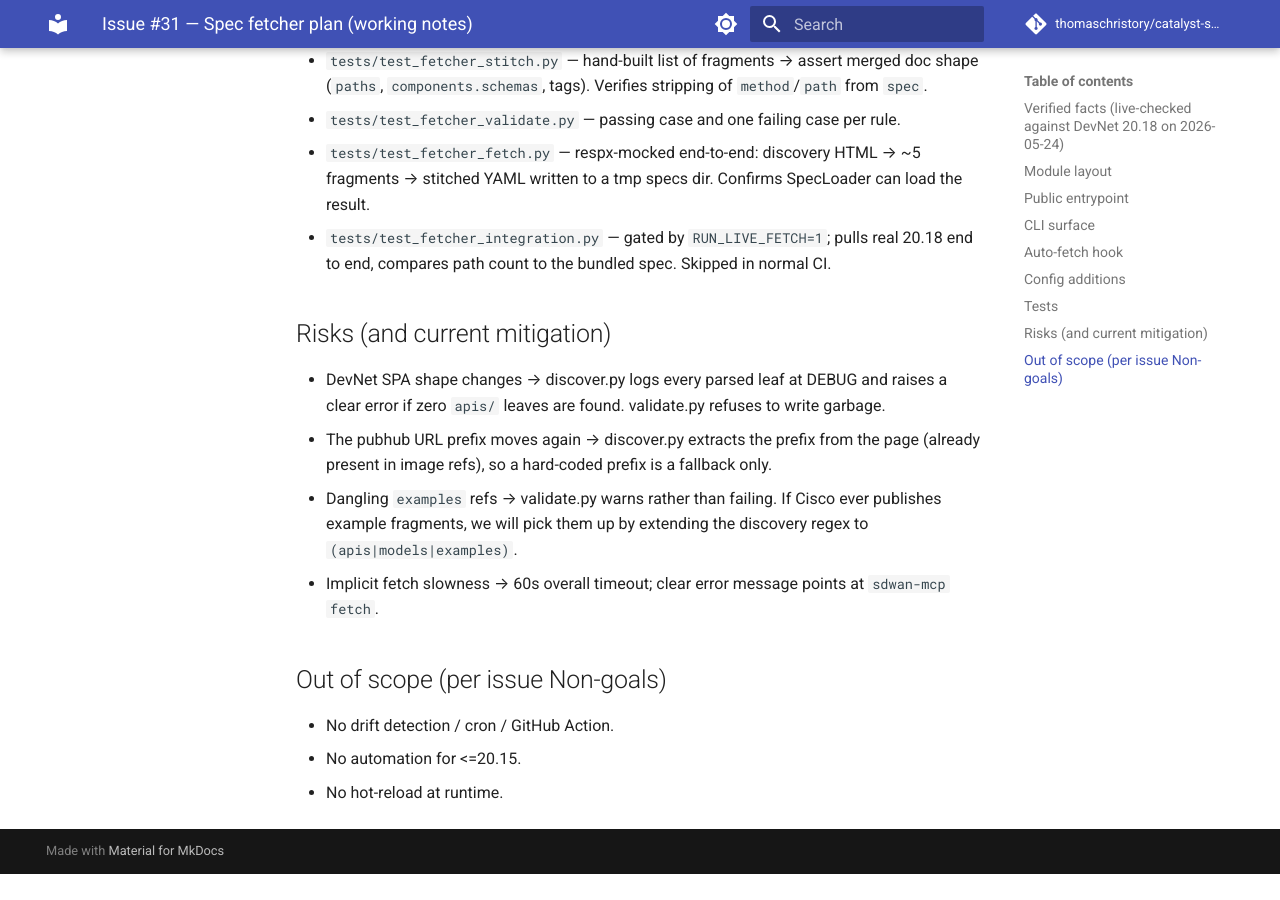
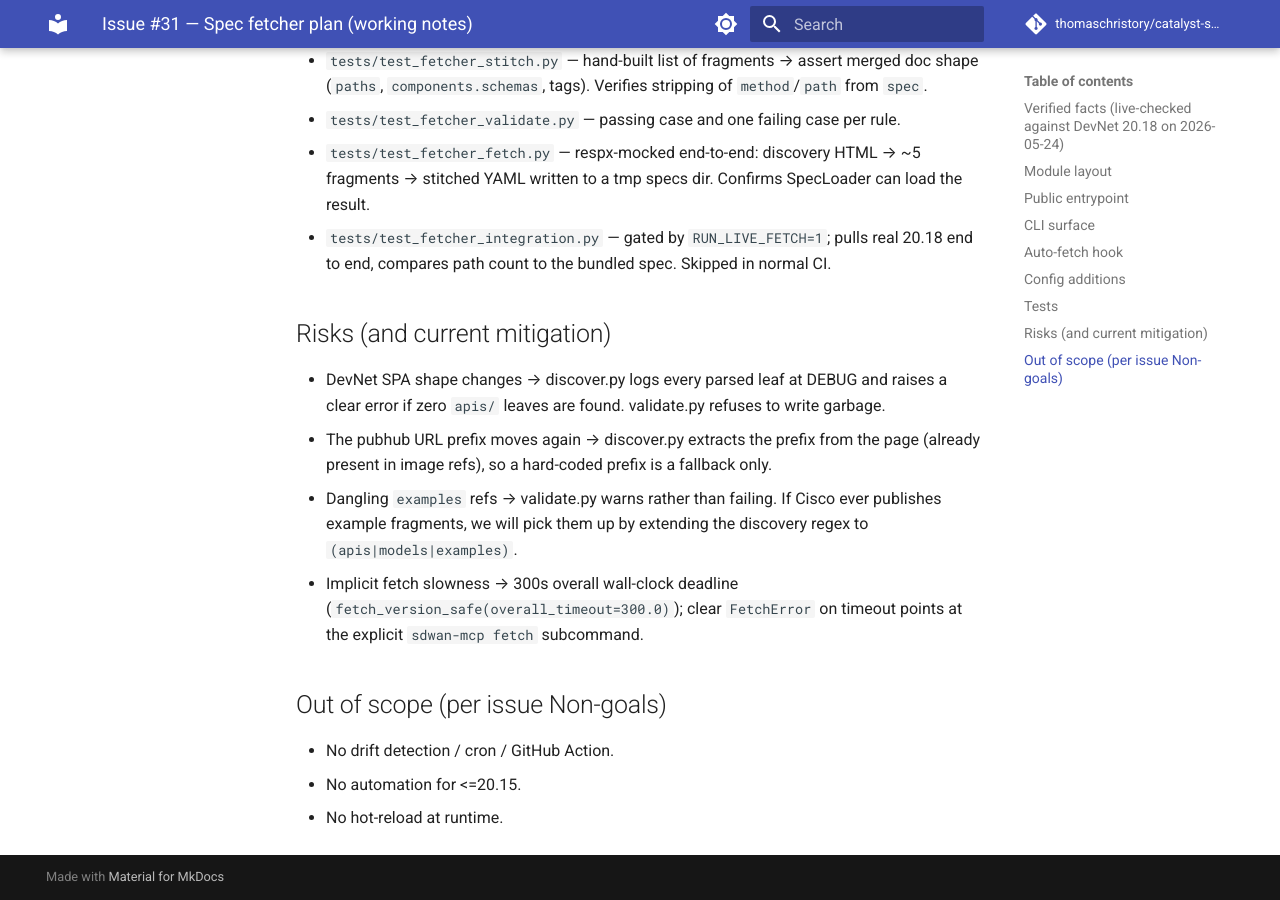
Before and after one commit to thomaschristory/catalyst-sdwan-super-mcp, an MkDocs documentation site: the page built from docs/dev/issue-31-plan.md, in a window 1280 px wide and 900 px high, scrolled down 3065 px. Built offline with MkDocs 1.6.1 and Material for MkDocs 9.7.7, drawn with Linux system fonts in a browser that asks for light colours; comment, search, counter and statistics services are not loaded; before the commit the page ends 3939 px from its top, so only the background shows below that.

Commit message:
docs: correct auto-fetch deadline in issue-31 plan (300s, not 60s)
Co-Authored-By: Claude Opus 4.7 (1M context) <noreply@anthropic.com>

```diff
--- a/docs/dev/issue-31-plan.md
+++ b/docs/dev/issue-31-plan.md
@@ -104,7 +104,7 @@ sdwan:
 - DevNet SPA shape changes → discover.py logs every parsed leaf at DEBUG and raises a clear error if zero `apis/` leaves are found. validate.py refuses to write garbage.
 - The pubhub URL prefix moves again → discover.py extracts the prefix from the page (already present in image refs), so a hard-coded prefix is a fallback only.
 - Dangling `examples` refs → validate.py warns rather than failing. If Cisco ever publishes example fragments, we will pick them up by extending the discovery regex to `(apis|models|examples)`.
-- Implicit fetch slowness → 60s overall timeout; clear error message points at `sdwan-mcp fetch`.
+- Implicit fetch slowness → 300s overall wall-clock deadline (`fetch_version_safe(overall_timeout=300.0)`); clear `FetchError` on timeout points at the explicit `sdwan-mcp fetch` subcommand.
 
 ## Out of scope (per issue Non-goals)
 
```
